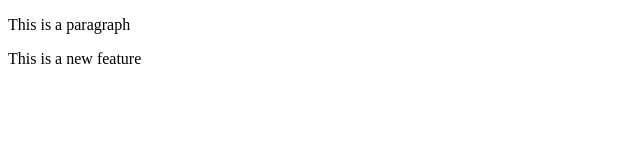
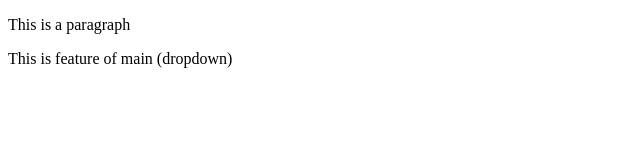
Before and after one commit to AimanShowkat23/local-repo, a plain HTML site: page index.html in a window 1280 px wide. Shown: the full height of the page, 0-640 px from the left. Drawn offline with Linux system fonts and the light colour scheme.

```diff
--- a/index.html
+++ b/index.html
@@ -7,6 +7,6 @@
 </head>
 <body>
     <p>This is a paragraph</p>
-    <p>This is a new feature</p>
+    <p>This is feature of main (dropdown)</p>
 </body>
 </html>
```
